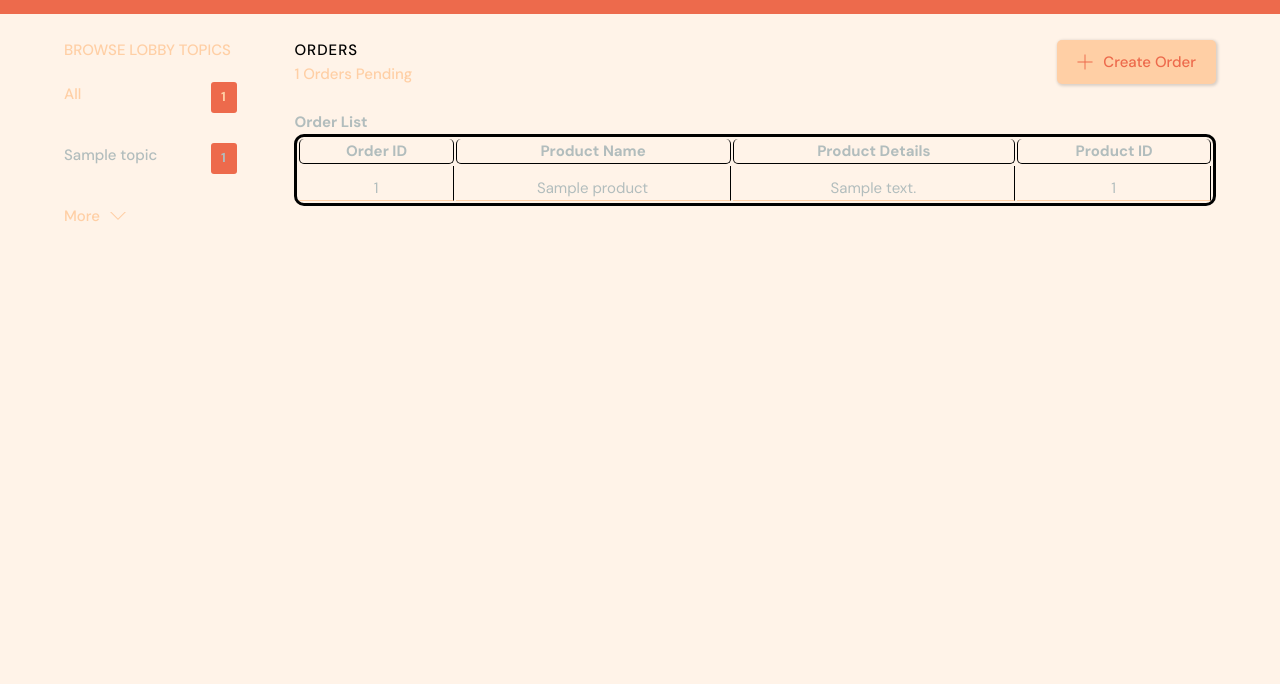
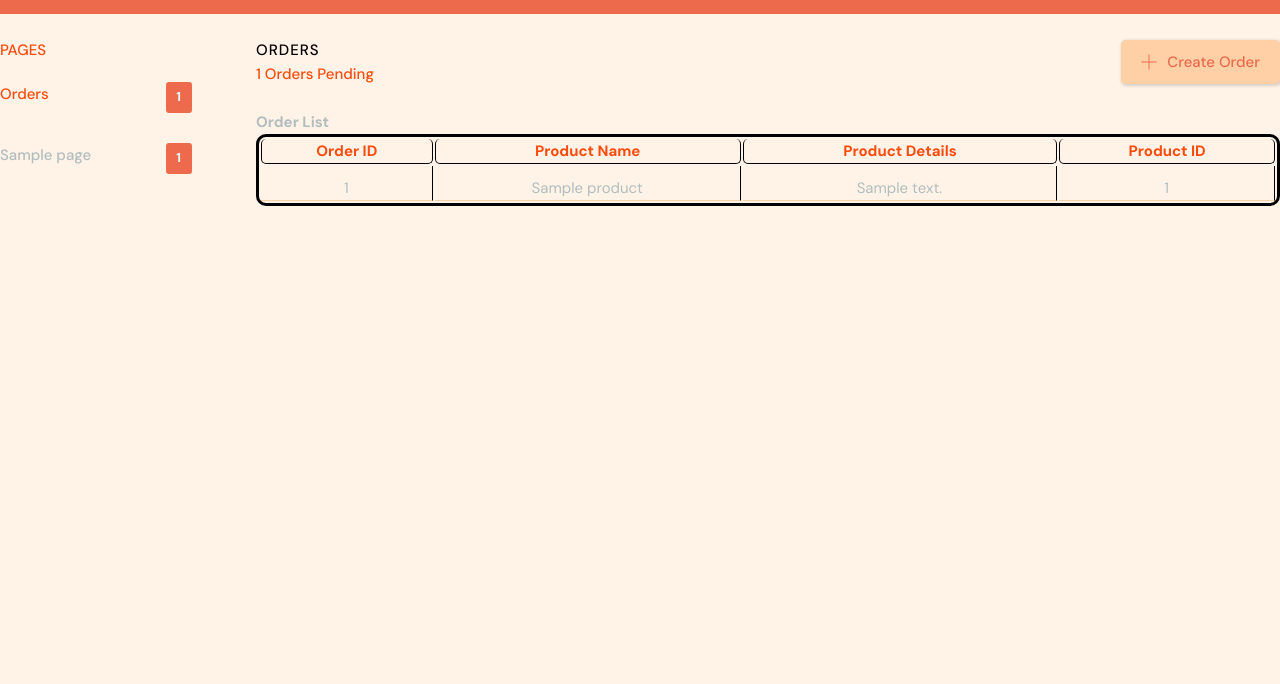
Before and after one commit to asim-anwar/accordapp, a Django app: page / in a window 1280 px wide. Shown: the part 116-800 px from the top of the page. Run offline with Django 3.2, Linux system fonts and the light colour scheme; tables that the repository leaves empty hold one stand-in row (values such as "Sample post").

Commit message:
Page list front end done

```diff
--- a/accordapp/accord/models.py
+++ b/accordapp/accord/models.py
@@ -62,3 +62,7 @@ class Order(models.Model):
     # product_name = models.CharField(max_length=200, null=True, blank=True)
     # product_details = models.TextField(null=True, blank=True)
     product = models.ForeignKey(Product, on_delete=models.CASCADE, null=True, blank=True)
+
+
+class Pages(models.Model):
+    page_name = models.CharField(max_length=100, null=True, blank=True)
--- a/accordapp/accord/templates/accord/feed_component.html
+++ b/accordapp/accord/templates/accord/feed_component.html
@@ -9,9 +9,6 @@
         vertical-align: middle;
         border-bottom: 1px solid var(--color-dark-medium);
         padding-top: 1rem;
-        {#display: flex;#}
-        {#align-items: center;#}
-        {#justify-content: space-between;#}
     }
 
     tr {
@@ -27,6 +24,7 @@
         border-bottom: 1px solid black;
         border-radius: 5px;
         width: auto;
+        color: #fc4b0b;
     }
 </style>
 
--- a/accordapp/accord/templates/accord/topics_component.html
+++ b/accordapp/accord/templates/accord/topics_component.html
@@ -1,22 +1,22 @@
 <div class="topics">
           <div class="topics__header">
-            <h2>Browse Lobby Topics</h2>
+            <h2>Pages</h2>
           </div>
           <ul class="topics__list">
             <li>
-              <a href="{% url 'home'%}" class="active">All <span>{{topics.count}}</span></a>
+              <a href="{% url 'order-list'%}" class="active">Orders <span>{{orders.count}}</span></a>
             </li>
-              {% for topic in topics %}
+              {% for page in pages %}
             <li>
-              <a href="{% url 'home'%}?q={{topic.name}}">{{topic.name}} <span>{{topic.lobby_set.all.count}}</span></a>
+              <a href="{% url 'home'%}">{{page.page_name}} <span>{{page.id}}</span></a>
             </li>
               {%endfor%}
           </ul>
-          <a class="btn btn--link" href="{% url 'topics' %}">
-        More
-        <svg version="1.1" xmlns="http://www.w3.org/2000/svg" width="32" height="32" viewBox="0 0 32 32">
-            <title>chevron-down</title>
-            <path d="M16 21l-13-13h-3l16 16 16-16h-3l-13 13z"></path>
-        </svg>
-    </a>
+{#          <a class="btn btn--link" href="{% url 'topics' %}">#}
+{#        More#}
+{#        <svg version="1.1" xmlns="http://www.w3.org/2000/svg" width="32" height="32" viewBox="0 0 32 32">#}
+{#            <title>chevron-down</title>#}
+{#            <path d="M16 21l-13-13h-3l16 16 16-16h-3l-13 13z"></path>#}
+{#        </svg>#}
+{#    </a>#}
         </div>
--- a/accordapp/accord/views.py
+++ b/accordapp/accord/views.py
@@ -85,8 +85,9 @@ def home(request):
     lobby_count = lobbys.count
     posts = Post.objects.filter(lobby__topic__name__icontains=q)[0:4]
     orders = Order.objects.all()
+    pages = Pages.objects.all()
 
-    context = {'page': page, 'lobbys': lobbys, 'topics': topics, 'lobby_count': lobby_count, 'posts': posts, 'orders':orders}
+    context = {'page': page, 'lobbys': lobbys, 'topics': topics, 'lobby_count': lobby_count, 'posts': posts, 'orders':orders, 'pages':pages}
     return render(request, 'accord/home.html', context)
 
 
--- a/accordapp/static/styles/style.css
+++ b/accordapp/static/styles/style.css
@@ -5,7 +5,7 @@
   --color-main-light: #e1f6fb;
   --color-dark: #ed6a4c;
   --color-dark-medium: #ffcfa5;
-  --color-dark-light: #ffcfa5;
+  --color-dark-light: #fc4b0b;
   --color-light: black;
   --color-gray: #8b8b8b;
   --color-light-gray: #b2bdbd;
@@ -64,8 +64,8 @@ a {
 
 /*========== components ==========*/
 .container {
-  max-width: 120rem;
-  width: 90%;
+  max-width: 160rem;
+  width: 100%;
   margin: auto;
 }
 
@@ -583,7 +583,7 @@ a {
 
 .topics__list li a.active,
 .topics__list li a:hover {
-  color: var(--color-main);
+  color: var(--color-dark-light);
 }
 
 .topics__list li a span {
@@ -593,6 +593,7 @@ a {
   font-size: 1.3rem;
   font-weight: 700;
   letter-spacing: 1px;
+  color: var(--color-main-light);
 }
 
 .topics-page a:hover {
```
